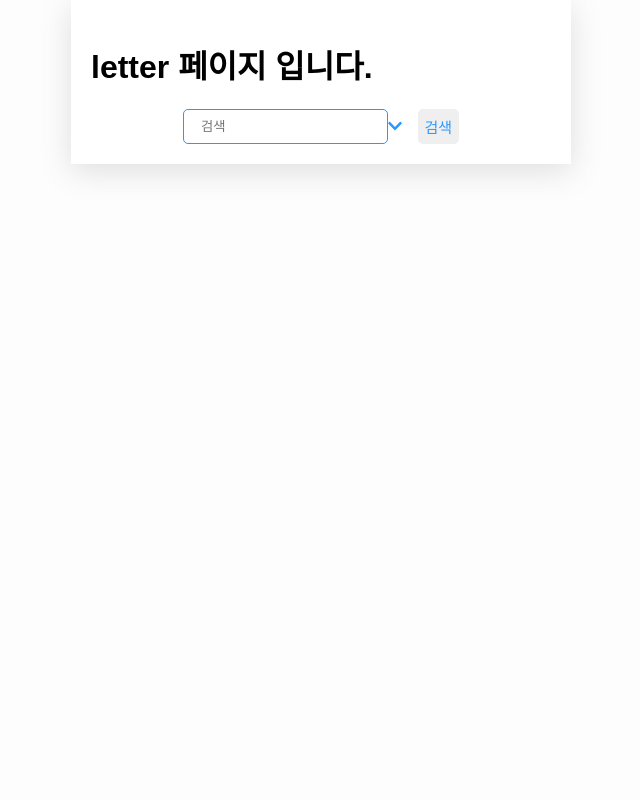
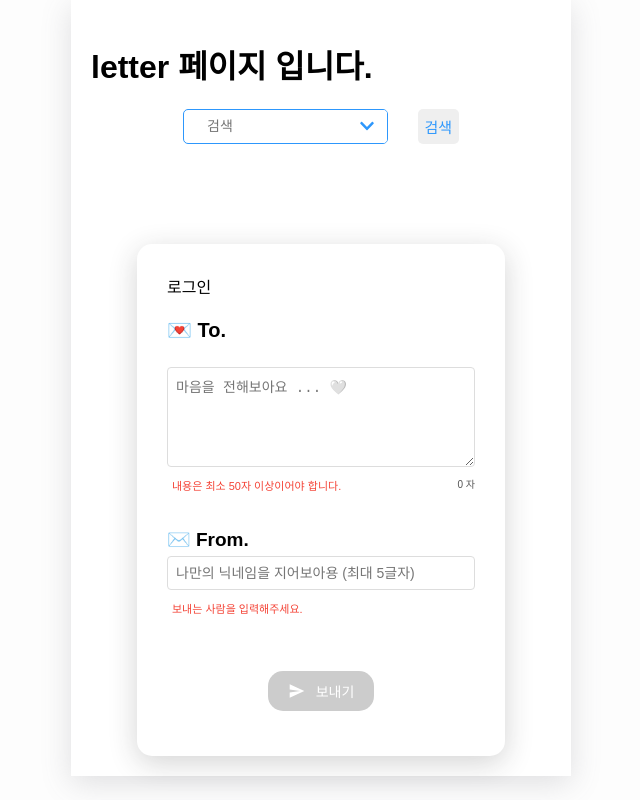
Before and after one commit to ricanicaa/ricanica_fe, a React (Vite) app: page /letter in a window 1280 px wide. Shown: the whole page, without its empty margins (319-959 px from the left). Built offline with nearby package versions, Linux system fonts and the light colour scheme.

Commit message:
✨ letter api 연결

```diff
--- /dev/null
+++ b/src/components/CreateLetter.jsx
@@ -0,0 +1,176 @@
+import "../styles/components/CreateLetter.css";
+import { names } from "../data/names";
+import { useEffect, useState } from "react";
+import axios from "axios";
+import { IoMdSend } from "react-icons/io";
+import { getRandomNumber } from "../util/icon";
+
+export const CreateLetter = ({ searchQuery }) => {
+    const API_BASE = import.meta.env.VITE_APP_API_BASE;
+    const [memberId, setMemberId] = useState(null);
+    const [name, setName] = useState(null);
+    const [content, setContent] = useState("");
+    const [sender, setSender] = useState("");
+    const [isContentValid, setIsContentValid] = useState(false);
+    const [isSenderValid, setIsSenderValid] = useState(false);
+
+    // 이름 매칭
+    useEffect(() => {
+        if (!searchQuery) {
+            setName(null);
+            setMemberId(null);
+            return;
+        }
+
+        const matchedName = names.find(
+            (item) => item.english_name === searchQuery
+        );
+
+        if (matchedName) {
+            setName(matchedName.name);
+            setMemberId(matchedName.member_id);
+        } else {
+            console.log("일치하는 이름이 없습니다.");
+        }
+    }, [searchQuery]);
+
+    // 유효성 검사
+    const validateContent = () => {
+        setIsContentValid(content.length >= 50);
+    };
+
+    const validateSender = () => {
+        setIsSenderValid(sender.length > 0 && sender.length <= 5);
+    };
+
+    const isValid = isContentValid && isSenderValid;
+
+    // 폼제출
+    const handleSubmit = async (e) => {
+        e.preventDefault();
+
+        try {
+            const res = await axios.post(
+                `${API_BASE}/api/letters`,
+                {
+                    content,
+                    nickname: sender,
+                    member_id: memberId,
+                    icon_type: getRandomNumber(),
+                },
+                {
+                    withCredentials: true,
+                }
+            );
+
+            if (res.status === 201) {
+                console.log("제출 성공 : ", res.data);
+            } else {
+                console.log("제출 실패");
+            }
+        } catch (error) {
+            console.log(error);
+        }
+    };
+
+    const handleLogin = async (e) => {
+        e.preventDefault();
+
+        try {
+            const res = await axios.post(
+                `${API_BASE}/api/members/login`,
+                {
+                    english_name: "veronica.park",
+                    password: "Q9R0S",
+                },
+                {
+                    headers: { withCredentials: true },
+                }
+            );
+
+            if (res.status === 200) {
+                console.log("제출 성공 : ", res.data);
+            } else {
+                console.log("제출 실패");
+            }
+        } catch (error) {
+            console.log(error);
+        }
+    };
+
+    return (
+        <div className="CreateLetter">
+            <div onClick={handleLogin}>로그인</div>
+            <form className="LetterForm" onSubmit={handleSubmit}>
+                <div className="To">
+                    <strong>💌 To. {name}</strong>
+                </div>
+
+                <div className="FormField">
+                    <textarea
+                        id="content"
+                        placeholder="마음을 전해보아요 ... 🤍"
+                        value={content}
+                        onChange={(e) => setContent(e.target.value)}
+                        onBlur={validateContent}
+                    />
+                    <div className="char-count">{content.length} 자</div>
+                    {!isContentValid && (
+                        <div className="helper-text">
+                            내용은 최소 50자 이상이어야 합니다.
+                        </div>
+                    )}
+                </div>
+                <div className="FormField">
+                    <label htmlFor="sender">
+                        <strong>✉️ From.</strong>{" "}
+                    </label>
+
+                    <input
+                        id="sender"
+                        type="text"
+                        placeholder="나만의 닉네임을 지어보아용 (최대 5글자)"
+                        value={sender}
+                        onChange={(e) => setSender(e.target.value)}
+                        onBlur={validateSender}
+                    />
+                    {!isSenderValid && sender.length > 5 && (
+                        <div className="helper-text">
+                            닉네임은 최대 5글자까지 가능합니다.
+                        </div>
+                    )}
+                    {!isSenderValid && sender.length === 0 && (
+                        <div className="helper-text">
+                            보내는 사람을 입력해주세요.
+                        </div>
+                    )}
+                </div>
+                <div
+                    style={{
+                        display: "flex",
+                        justifyContent: "center",
+                        alignItems: "center",
+                    }}
+                >
+                    <button
+                        type="submit"
+                        className={`SubmitButton ${
+                            isValid ? "active" : "disabled"
+                        }`}
+                        disabled={!isValid}
+                        style={{
+                            display: "flex",
+                            flexDirection: "row",
+                            justifyContent: "center",
+                            alignItems: "center",
+                            gap: "10px",
+                        }}
+                    >
+                        <IoMdSend size={18} />
+                        <div style={{ fontSize: "14px" }}>보내기</div>
+                    </button>
+                </div>
+            </form>
+        </div>
+    );
+};
--- a/src/components/Dropdown.jsx
+++ b/src/components/Dropdown.jsx
@@ -1,5 +1,4 @@
 import PropTypes from "prop-types";
-import "../styles/components/Dropdown.css";
 
 export const Dropdown = ({ items, isOpen, onSelect }) => {
     const sortedItems = [...items].sort((a, b) =>
--- a/src/components/SearchBar.jsx
+++ b/src/components/SearchBar.jsx
@@ -2,16 +2,15 @@ import "../styles/components/SearchBar.css";
 import { useState } from "react";
 import { Dropdown } from "./Dropdown";
 import { names } from "../data/names";
-import { FaChevronDown, FaChevronUp, FaTimes } from "react-icons/fa";
+import { FaChevronDown, FaChevronUp } from "react-icons/fa";
 import { AiOutlineClose } from "react-icons/ai";
 
-export const SearchBar = () => {
+export const SearchBar = ({ searchQuery, onSearchQueryChange }) => {
     const [isOpen, setIsOpen] = useState(false);
-    const [searchQuery, setSearchQuery] = useState("");
     const [selectedItem, setSelectedItem] = useState(null);
 
     const handleSearchChange = (event) => {
-        setSearchQuery(event.target.value);
+        onSearchQueryChange(event.target.value);
         setIsOpen(true);
     };
 
@@ -20,7 +19,7 @@ export const SearchBar = () => {
         if (filteredItems.length === 1) {
             const firstItem = filteredItems[0];
             setSelectedItem(firstItem);
-            setSearchQuery(firstItem.english_name);
+            onSearchQueryChange(firstItem.english_name);
             setIsOpen(false);
         } else {
             setIsOpen(true);
@@ -29,7 +28,7 @@ export const SearchBar = () => {
 
     const handleSelectItem = (item) => {
         setSelectedItem(item);
-        setSearchQuery(item.english_name);
+        onSearchQueryChange(item.english_name);
         setIsOpen(false);
     };
 
@@ -45,14 +44,15 @@ export const SearchBar = () => {
         if (event.key === "Enter" && filteredItems.length === 1) {
             const firstItem = filteredItems[0];
             setSelectedItem(firstItem);
-            setSearchQuery(firstItem.english_name);
+            onSearchQueryChange(firstItem.english_name);
             setIsOpen(false);
         }
     };
 
     const handleClearSelection = () => {
         setSelectedItem(null);
-        setSearchQuery("");
+        onSearchQueryChange("");
+        setIsOpen(true);
     };
 
     const showDropdown = filteredItems.length > 0;
@@ -63,9 +63,9 @@ export const SearchBar = () => {
                 <input
                     className="Search-Box"
                     type="text"
-                    value={searchQuery} // 입력값을 searchQuery로 설정
-                    onChange={handleSearchChange} // 입력 값 변경 시 실행
-                    onKeyDown={handleKeyDown} // Enter 키 눌렀을 때 처리
+                    value={searchQuery}
+                    onChange={handleSearchChange}
+                    onKeyDown={handleKeyDown}
                     placeholder="검색"
                 />
                 {isOpen ? (
@@ -81,7 +81,9 @@ export const SearchBar = () => {
                 )}
                 {selectedItem && (
                     <div className="Selected-Item">
-                        <div>{selectedItem.english_name}</div>
+                        <div style={{ margin: "auto", height: "100%" }}>
+                            {selectedItem.english_name}
+                        </div>
                         <button onClick={handleClearSelection}>
                             <AiOutlineClose size={14} />
                         </button>
--- a/src/pages/Letter.jsx
+++ b/src/pages/Letter.jsx
@@ -1,10 +1,22 @@
+import { useState } from "react";
+import { CreateLetter } from "../components/CreateLetter";
 import { SearchBar } from "../components/SearchBar";
 
 export const Letter = () => {
+    const [searchQuery, setSearchQuery] = useState("");
+
+    const handleSearchQueryChange = (query) => {
+        setSearchQuery(query);
+    };
     return (
         <div className="Letter">
             <h1>letter 페이지 입니다.</h1>
-            <SearchBar />
+            <SearchBar
+                searchQuery={searchQuery}
+                onSearchQueryChange={handleSearchQueryChange}
+            />
+            <div style={{ height: "100px" }}></div>
+            <CreateLetter searchQuery={searchQuery} />
         </div>
     );
 };
--- /dev/null
+++ b/src/styles/components/CreateLetter.css
@@ -0,0 +1,102 @@
+.CreateLetter {
+    height: auto;
+    width: 80%;
+    box-shadow: rgba(42, 42, 42, 0.2) 0px 7px 29px 0px;
+    margin: auto;
+    padding: 30px;
+    border-radius: 15px;
+}
+
+.LetterForm {
+    display: flex;
+    flex-direction: column;
+    gap: 15px;
+}
+
+.To {
+    margin-top: 20px;
+    font-size: 20px;
+}
+
+.FormField {
+    display: flex;
+    flex-direction: column;
+    margin: 10px 0;
+    position: relative;
+}
+
+label {
+    font-size: 19px;
+    margin-bottom: 5px;
+}
+
+.helper-text {
+    font-size: 11px;
+    color: #f55757;
+    margin-left: 5px;
+}
+
+input,
+textarea {
+    padding: 8px;
+    font-size: 14px;
+    border: 1px solid #ddd;
+    border-radius: 4px;
+    width: 100%;
+    margin-bottom: 5px;
+}
+
+textarea {
+    resize: vertical;
+    min-height: 100px;
+}
+
+/* .SubmitButton {
+    padding: 10px;
+    background-color: #007bff;
+    color: white;
+    font-size: 16px;
+    border: none;
+    border-radius: 4px;
+    cursor: pointer;
+    margin: 25px 0;
+}
+
+.SubmitButton:hover {
+    background-color: #0056b3;
+} */
+.SubmitButton {
+    padding: 10px 20px;
+    margin-top: 30px;
+    margin-bottom: 15px;
+    font-size: 16px;
+    border: none;
+    border-radius: 15px;
+    cursor: not-allowed;
+    background-color: #ccc;
+    color: #fff;
+    transition: background-color 0.3s, cursor 0.3s;
+}
+
+.SubmitButton.active {
+    background-color: #007bff;
+    cursor: pointer;
+}
+
+.SubmitButton.disabled {
+    background-color: #ccc;
+    cursor: not-allowed;
+}
+
+.helper-text {
+    font-size: 11px;
+    color: #f44336;
+    margin-top: 5px;
+}
+.char-count {
+    font-size: 10px;
+    color: #555;
+    position: absolute;
+    right: 0;
+    bottom: 2px;
+}
--- a/src/styles/components/SearchBar.css
+++ b/src/styles/components/SearchBar.css
@@ -39,7 +39,7 @@
     top: 50%;
     transform: translateY(-50%);
     display: flex;
-    align-self: center;
+    align-items: center;
 }
 
 .Selected-Item > div {
@@ -62,6 +62,7 @@
     top: 50%;
     transform: translateY(-50%);
     color: #2d97fc;
+    right: 5px;
 }
 
 .Search-Button {
--- /dev/null
+++ b/src/util/icon.js
@@ -0,0 +1,3 @@
+export function getRandomNumber() {
+    return Math.floor(Math.random() * 10) + 1;
+}
```
Also changed, not shown: src/data/names.js (+51 -204 lines), src/styles/components/Dropdown.css (deleted), 1 other file (tests, documents, lock files or other folders).
